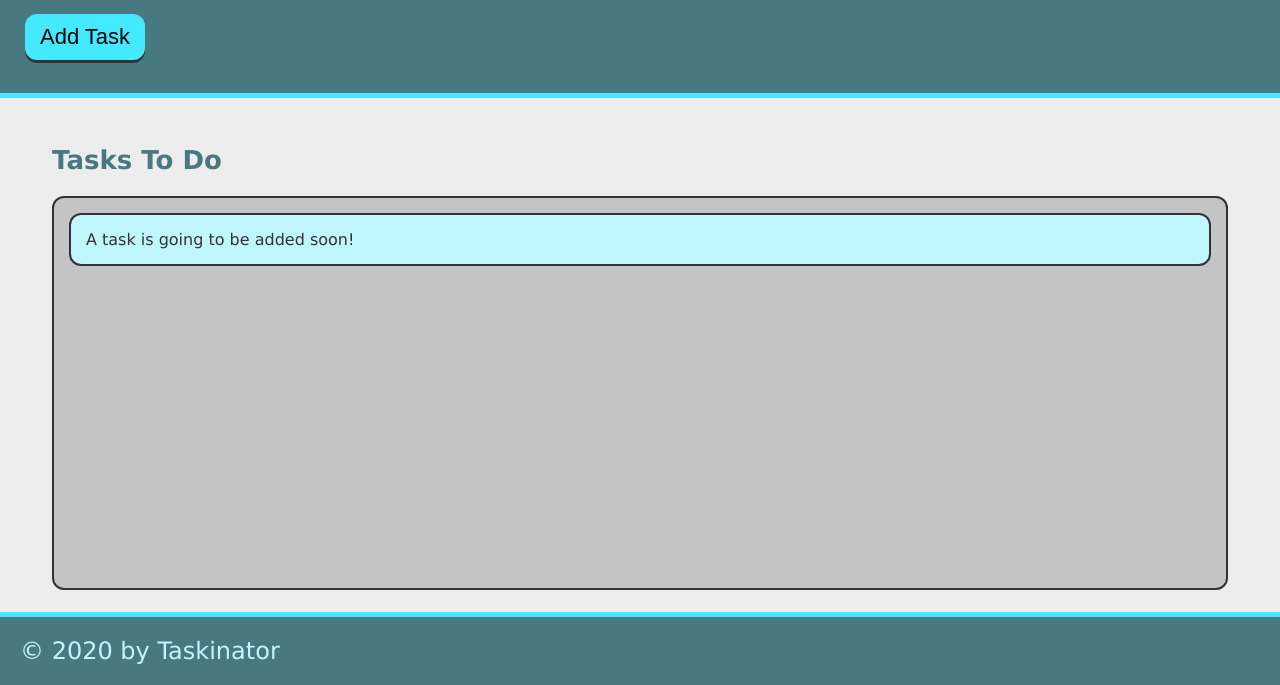
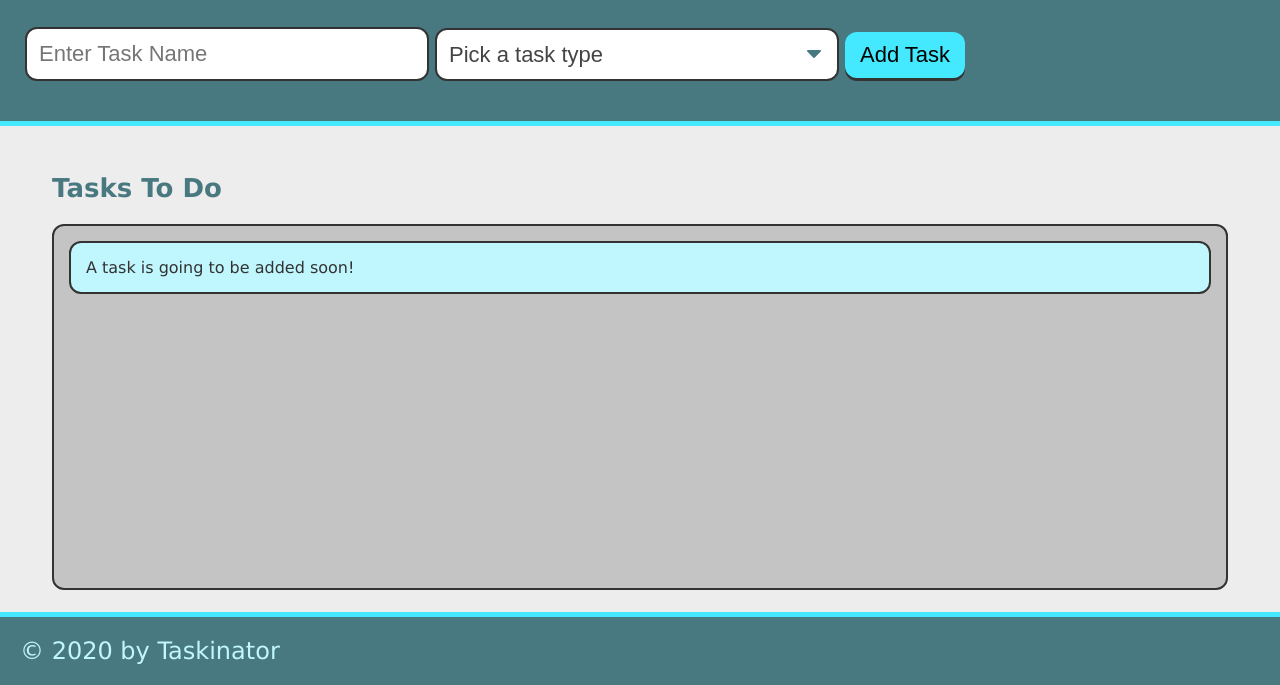
Before and after one commit to nicolalenee/Taskinator, a plain HTML site: page index.html in a window 1280 px wide. Shown: the part 115-800 px from the top of the page. Drawn offline with Linux system fonts and the light colour scheme.

Commit message:
add form that creates new task

```diff
--- a/index.html
+++ b/index.html
@@ -14,7 +14,24 @@
   <header>
     <h1 class="page-title">Taskinator</h1>
     <p>Click the button below to add a new task!</p>
-    <button class="btn" id="save-task">Add Task</button>
+    <form id="task-form">
+      <div class="form-group">
+        <input type="text" name="task-name" placeholder="Enter Task Name" />
+      </div>
+
+      <div class="form-group">
+        <select name="task-type" class="select-dropdown">
+          <option value=""disabled selected>Pick a task type</option>
+          <option value="School">School</option>
+          <option value="Housekeeping">Housekeeping</option>
+          <option value="Selfcare">Self Care</option>
+        </select>
+      </div>
+
+      <div class="form-group">
+        <button class="btn" id="save-task" type="submit">Add Task</button>
+      </div>
+    </form>
   </header>
 
   <!-- MAIN BODY SECTION-->
```
